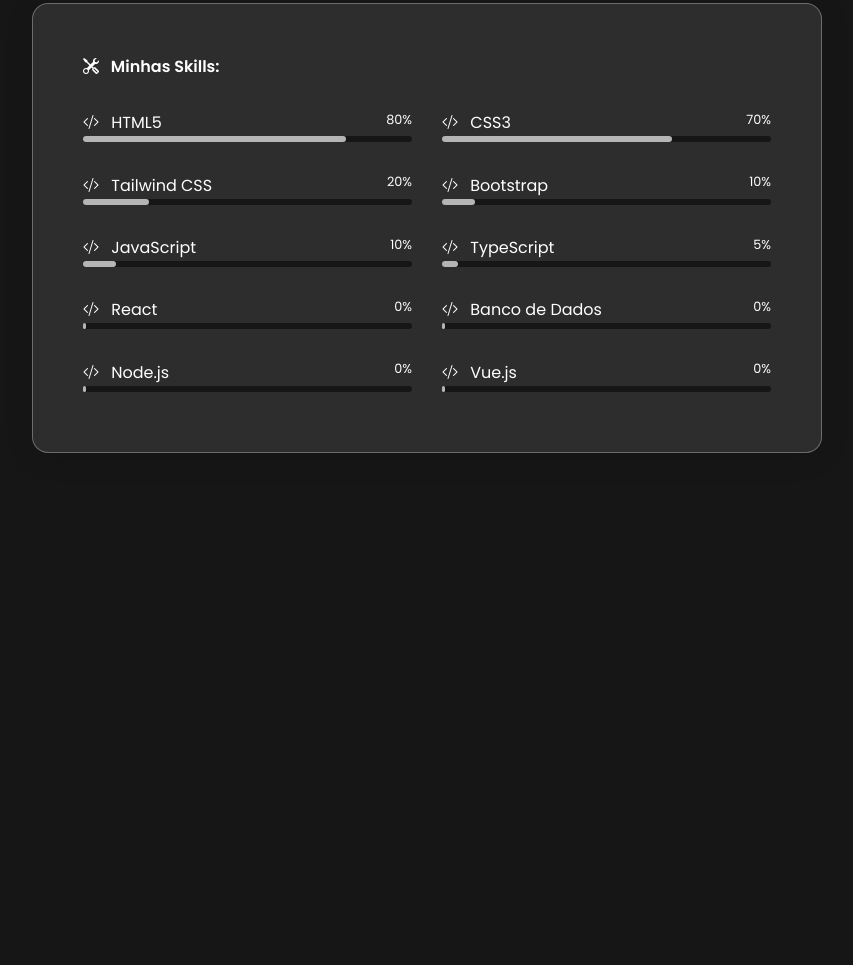
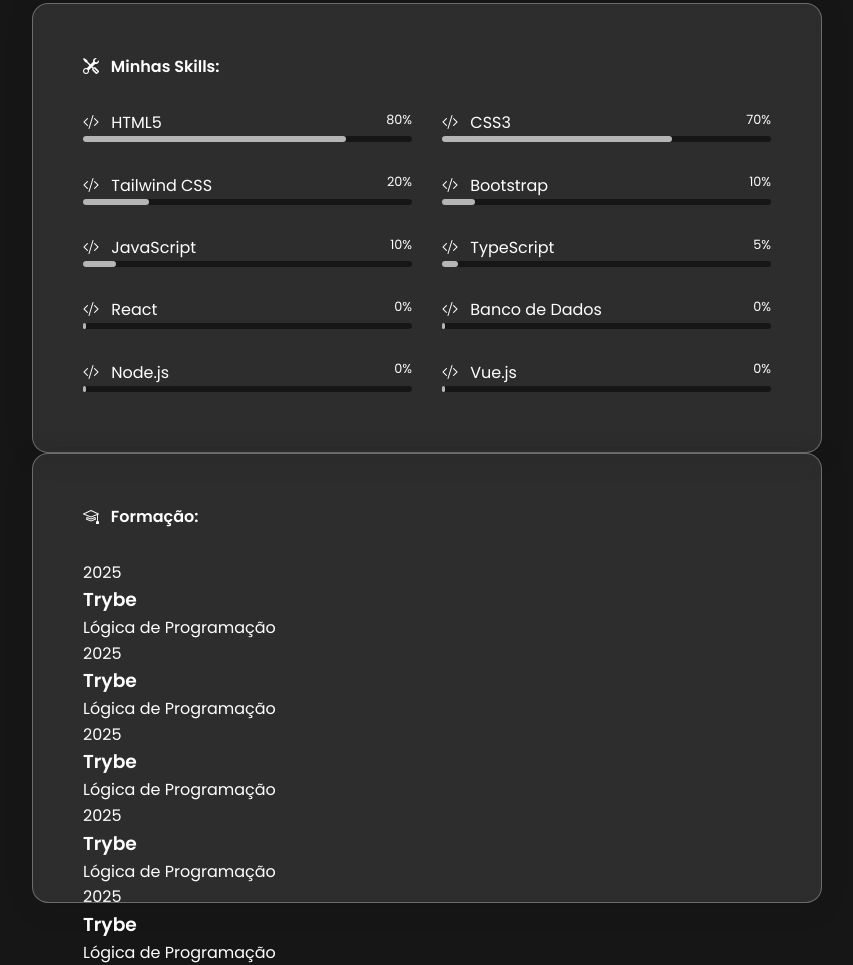
Before and after one commit to Brrn91/portfolio-brrn91, a plain HTML site: page index.html in a window 1280 px wide. Shown: the part 657-1622 px from the top of the page, without its empty margins (32-885 px from the left). Before the commit the page ends 1110 px from the top, so only its background shows below. Drawn offline with nearby package versions, Linux system fonts and the light colour scheme.

Commit message:
Tá difícil terminar alguma coisa

```diff
--- a/index.html
+++ b/index.html
@@ -204,7 +204,64 @@
           </div> <!-- FINAL DA SKILL -->
         </div>
 
-      </article> <!-- FINAL DO ARTICLE -->
+      </article> <!-- FINAL DO ARTICLE SKILLS -->
+
+      <article id="formacao"> <!-- INICIO DO ARTICLE FORMAÇÃO -->
+        <h2>
+          <i class="bi bi-mortarboard"></i>
+          <span class="title">Formação:</span>
+        </h2>
+
+        <div class="curso"> <!-- INÍCIO DO CURSO -->
+          <p class="periodo">2025</p>
+          <h3 class="instituicao">
+            Trybe
+          </h3>
+          <p class="titulacao">
+            Lógica de Programação
+          </p>
+        </div> <!-- FINAL DO CURSO -->
+
+        <div class="curso"> <!-- INÍCIO DO CURSO -->
+          <p class="periodo">2025</p>
+          <h3 class="instituicao">
+            Trybe
+          </h3>
+          <p class="titulacao">
+            Lógica de Programação
+          </p>
+        </div> <!-- FINAL DO CURSO -->
+
+        <div class="curso"> <!-- INÍCIO DO CURSO -->
+          <p class="periodo">2025</p>
+          <h3 class="instituicao">
+            Trybe
+          </h3>
+          <p class="titulacao">
+            Lógica de Programação
+          </p>
+        </div> <!-- FINAL DO CURSO -->
+
+        <div class="curso"> <!-- INÍCIO DO CURSO -->
+          <p class="periodo">2025</p>
+          <h3 class="instituicao">
+            Trybe
+          </h3>
+          <p class="titulacao">
+            Lógica de Programação
+          </p>
+        </div> <!-- FINAL DO CURSO -->
+
+        <div class="curso"> <!-- INÍCIO DO CURSO -->
+          <p class="periodo">2025</p>
+          <h3 class="instituicao">
+            Trybe
+          </h3>
+          <p class="titulacao">
+            Lógica de Programação
+          </p>
+        </div> <!-- FINAL DO CURSO -->
+      </article>
 
     </section>
   </main>
```
